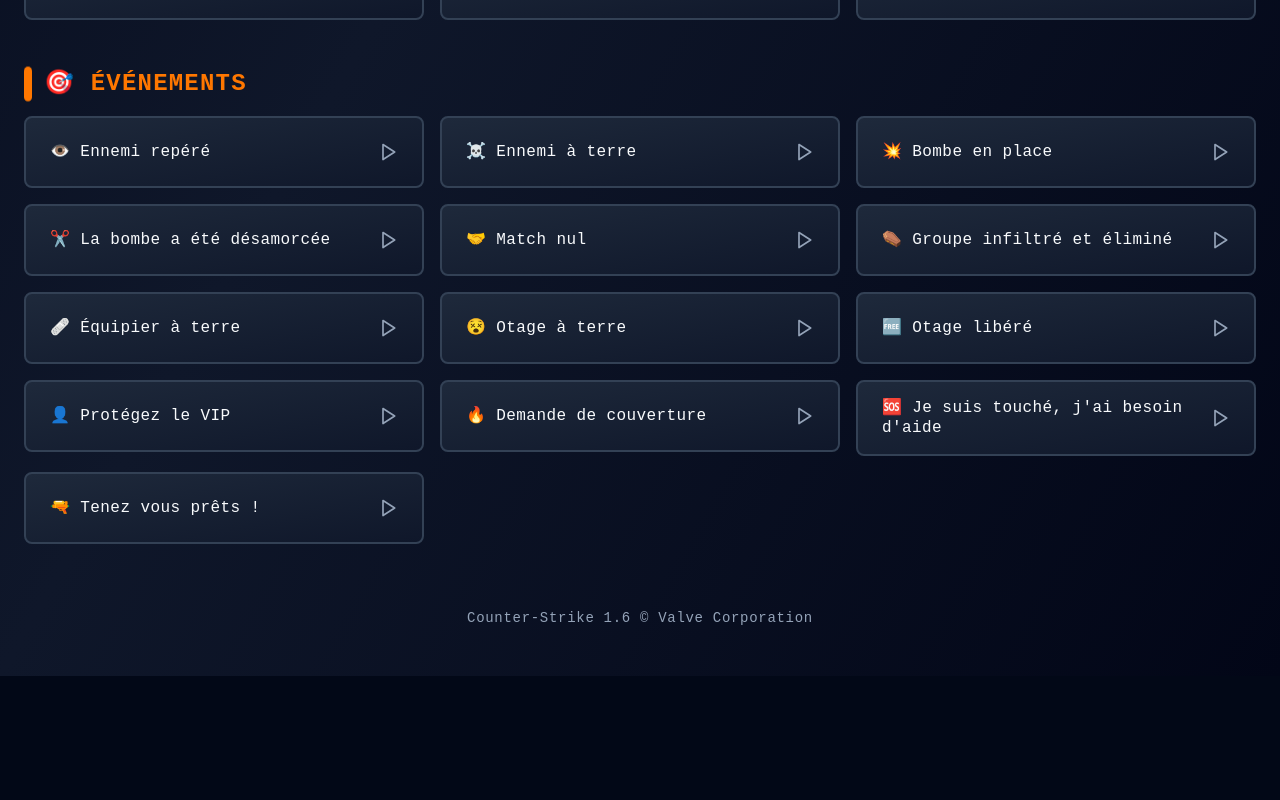
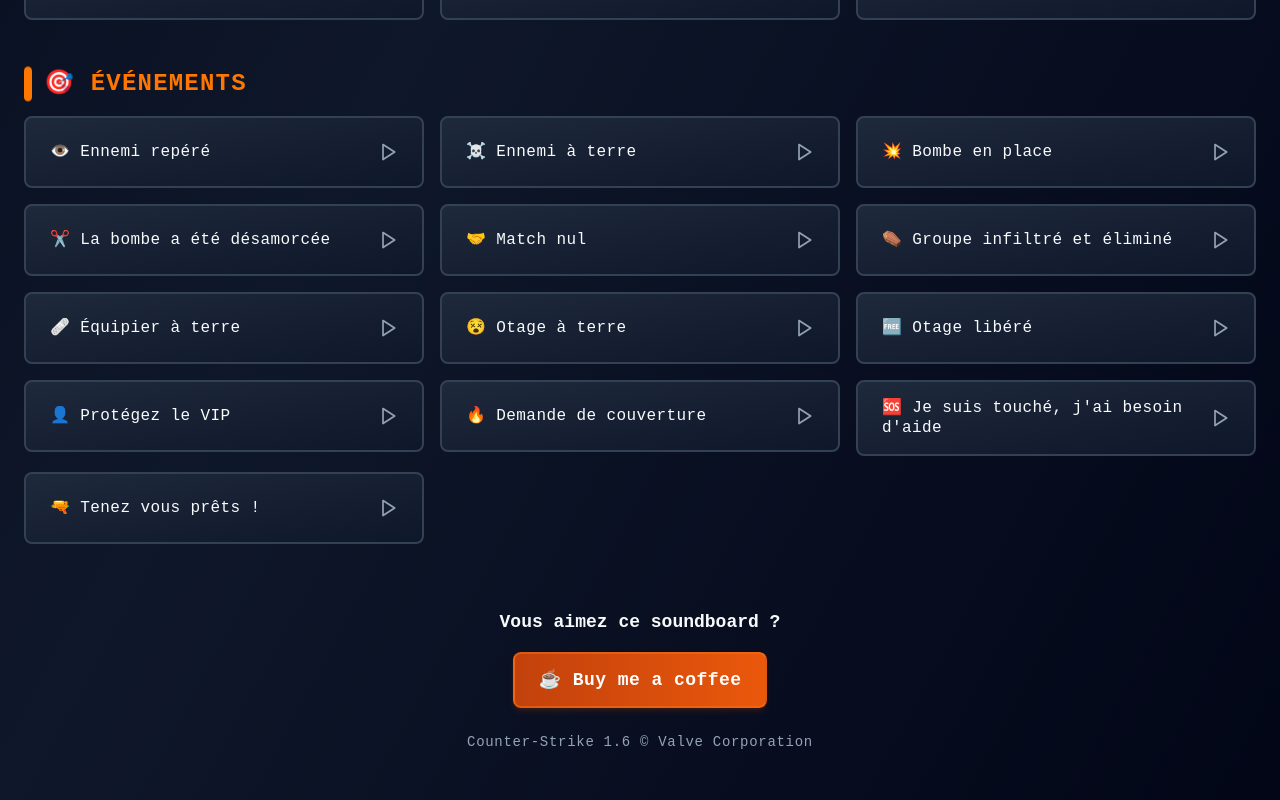
Before and after one commit to johngtrs/cs-soundboard, a React (Vite) app: page / in a window 1280 px wide. Shown: the part 1556-2356 px from the top of the page. Before the commit the page ends 2232 px from the top, so only its background shows below. Built offline with nearby package versions, Linux system fonts and the light colour scheme.

Commit message:
Buy me a coffee

```diff
--- /dev/null
+++ b/src/components/common/BuyMeCoffeeButton.tsx
@@ -0,0 +1,110 @@
+import { Coffee } from 'lucide-react';
+import { motion } from 'framer-motion';
+import { cn } from '@/lib/utils';
+
+interface BuyMeCoffeeButtonProps {
+  username?: string;
+  className?: string;
+  variant?: 'default' | 'compact';
+}
+
+function BuyMeCoffeeButton({
+  username = 'john_vdl',
+  className,
+  variant = 'default',
+}: BuyMeCoffeeButtonProps): JSX.Element {
+  const url = `https://buymeacoffee.com/${username}`;
+
+  const handleClick = (): void => {
+    window.open(url, '_blank', 'noopener,noreferrer');
+  };
+
+  // Animation variants pour une fluidité optimale
+  const buttonVariants = {
+    initial: {
+      scale: 1,
+      opacity: 0,
+      y: 10,
+    },
+    animate: {
+      scale: 1,
+      opacity: 1,
+      y: 0,
+      transition: {
+        duration: 0.4,
+        ease: [0.25, 0.46, 0.45, 0.94], // easeOutQuad
+      },
+    },
+    hover: {
+      scale: 1.03,
+      transition: {
+        duration: 0.2,
+        ease: 'easeOut',
+      },
+    },
+    tap: {
+      scale: 0.98,
+      transition: {
+        duration: 0.1,
+        ease: 'easeInOut',
+      },
+    },
+  };
+
+  if (variant === 'compact') {
+    return (
+      <motion.button
+        onClick={handleClick}
+        variants={buttonVariants}
+        initial="initial"
+        animate="animate"
+        whileHover="hover"
+        whileTap="tap"
+        className={cn(
+          'inline-flex items-center gap-2 px-4 py-2 rounded-lg',
+          'bg-gradient-to-r from-orange-700 to-orange-600',
+          'text-white font-semibold text-sm',
+          'border-2 border-orange-500/50',
+          'shadow-md shadow-orange-900/30',
+          'transition-shadow duration-300 ease-out',
+          'hover:shadow-lg hover:shadow-orange-900/40',
+          'no-underline',
+          className
+        )}
+        aria-label="Buy me a coffee"
+      >
+        <Coffee className="w-4 h-4" />
+        <span>Buy me a coffee</span>
+      </motion.button>
+    );
+  }
+
+  return (
+    <motion.a
+      href={url}
+      target="_blank"
+      rel="noopener noreferrer"
+      variants={buttonVariants}
+      initial="initial"
+      animate="animate"
+      whileHover="hover"
+      whileTap="tap"
+      className={cn(
+        'inline-flex items-center gap-3 px-6 py-3 rounded-lg',
+        'bg-gradient-to-r from-orange-700 to-orange-600',
+        'text-white font-bold text-base sm:text-lg',
+        'border-2 border-orange-500/50',
+        'shadow-md shadow-orange-900/30',
+        'transition-shadow duration-300 ease-out',
+        'hover:shadow-lg hover:shadow-orange-900/40',
+        'no-underline',
+        className
+      )}
+      aria-label="Support me on Buy Me a Coffee"
+    >
+      <span className="tracking-wide">☕ Buy me a coffee</span>
+    </motion.a>
+  );
+}
+
+export default BuyMeCoffeeButton;
--- a/src/components/soundboard/Soundboard.tsx
+++ b/src/components/soundboard/Soundboard.tsx
@@ -3,6 +3,7 @@ import { motion } from 'framer-motion';
 import Header from '@/components/common/Header';
 import CategorySection from '@/components/common/CategorySection';
 import SearchBar from '@/components/common/SearchBar';
+import BuyMeCoffeeButton from '@/components/common/BuyMeCoffeeButton';
 import { useAudioPlayer } from '@/hooks/useAudioPlayer';
 import { useLanguage } from '@/hooks/useLanguage';
 import { SOUNDS } from '@/constants/sounds';
@@ -113,9 +114,18 @@ function Soundboard(): JSX.Element {
           delay={0.5}
           duration={0.4}
           slideY={0}
-          className="mt-16 text-center text-muted-foreground text-base sm:text-sm"
+          className="mt-16 text-center space-y-6"
         >
-          <p className="tracking-wider">{t.footer.copyright}</p>
+          {/* Support section */}
+          <div className="flex flex-col items-center gap-4">
+            <p className="text-base sm:text-lg text-foreground font-semibold">{t.footer.support}</p>
+            <BuyMeCoffeeButton />
+          </div>
+
+          {/* Copyright */}
+          <p className="text-muted-foreground text-base sm:text-sm tracking-wider">
+            {t.footer.copyright}
+          </p>
         </FadeIn>
       </FadeIn>
     </div>
--- a/src/locales/en.ts
+++ b/src/locales/en.ts
@@ -17,6 +17,10 @@ export const en = {
   },
   footer: {
     copyright: 'Counter-Strike 1.6 © Valve Corporation',
+    support: 'Enjoying this soundboard?',
+  },
+  support: {
+    buyMeCoffee: '☕ Buy me a coffee',
   },
   language: {
     french: 'Français',
--- a/src/locales/fr.ts
+++ b/src/locales/fr.ts
@@ -17,6 +17,10 @@ export const fr = {
   },
   footer: {
     copyright: 'Counter-Strike 1.6 © Valve Corporation',
+    support: 'Vous aimez ce soundboard ?',
+  },
+  support: {
+    buyMeCoffee: '☕ Offrez-moi un café',
   },
   language: {
     french: 'Français',
```
Also changed, not shown: 1 other file (tests, documents, lock files or other folders).
